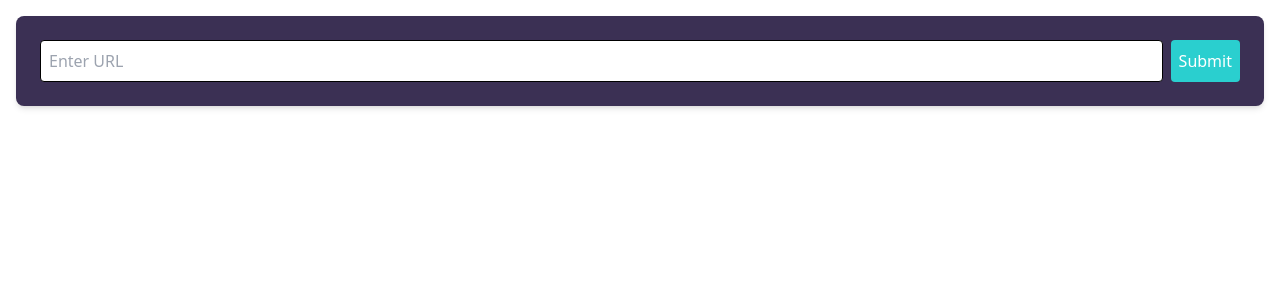
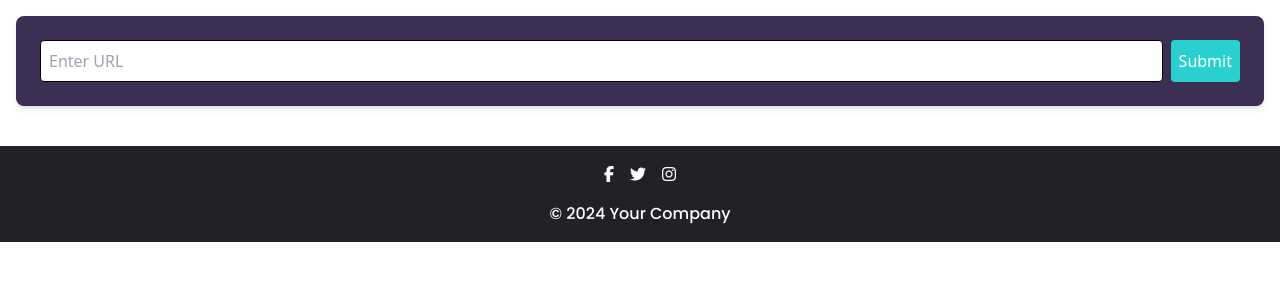
Before and after one commit to hinalilukhi/landing_page_vue_js, a Vue app: page / in a window 1280 px wide. Shown: the top 300 px of the page. Built offline with nearby package versions, Linux system fonts and the light colour scheme.

Commit message:
creating footer with fortawesome

```diff
--- a/package.json
+++ b/package.json
@@ -8,6 +8,7 @@
     "lint": "vue-cli-service lint"
   },
   "dependencies": {
+    "@fortawesome/fontawesome-free": "^6.6.0",
     "core-js": "^3.8.3",
     "vue": "^2.6.14"
   },
--- a/src/App.vue
+++ b/src/App.vue
@@ -13,11 +13,13 @@
 
 import InputForm from './components/InputForm.vue'
 import LinkList from './components/LinkList.vue'
+import Footer from './components/Footer.vue'
 
 export default {
   components: {
     InputForm,
     LinkList,
+    Footer
   }
 }
 </script>
--- /dev/null
+++ b/src/components/Footer.vue
@@ -0,0 +1,19 @@
+<template>
+  <footer class="bg-veryDarkViolet text-white p-4 mt-auto">
+    <div class="flex justify-center space-x-4">
+      <a href="#" class="text-white"><i class="fab fa-facebook-f"></i></a>
+      <a href="#" class="text-white"><i class="fab fa-twitter"></i></a>
+      <a href="#" class="text-white"><i class="fab fa-instagram"></i></a>
+    </div>
+    <p class="text-center font-poppins mt-4">© 2024 Your Company</p>
+  </footer>
+</template>
+
+<script>
+export default {
+  name: 'Footer',
+}
+</script>
+
+<style scoped>
+</style>
--- a/src/main.js
+++ b/src/main.js
@@ -1,6 +1,7 @@
 import Vue from 'vue'
 import App from './App.vue'
 import './assets/tailwind.css'
+import '@fortawesome/fontawesome-free/css/all.css'
 
 Vue.config.productionTip = false
 
```
Also changed, not shown: 1 other file (tests, documents, lock files or other folders).
